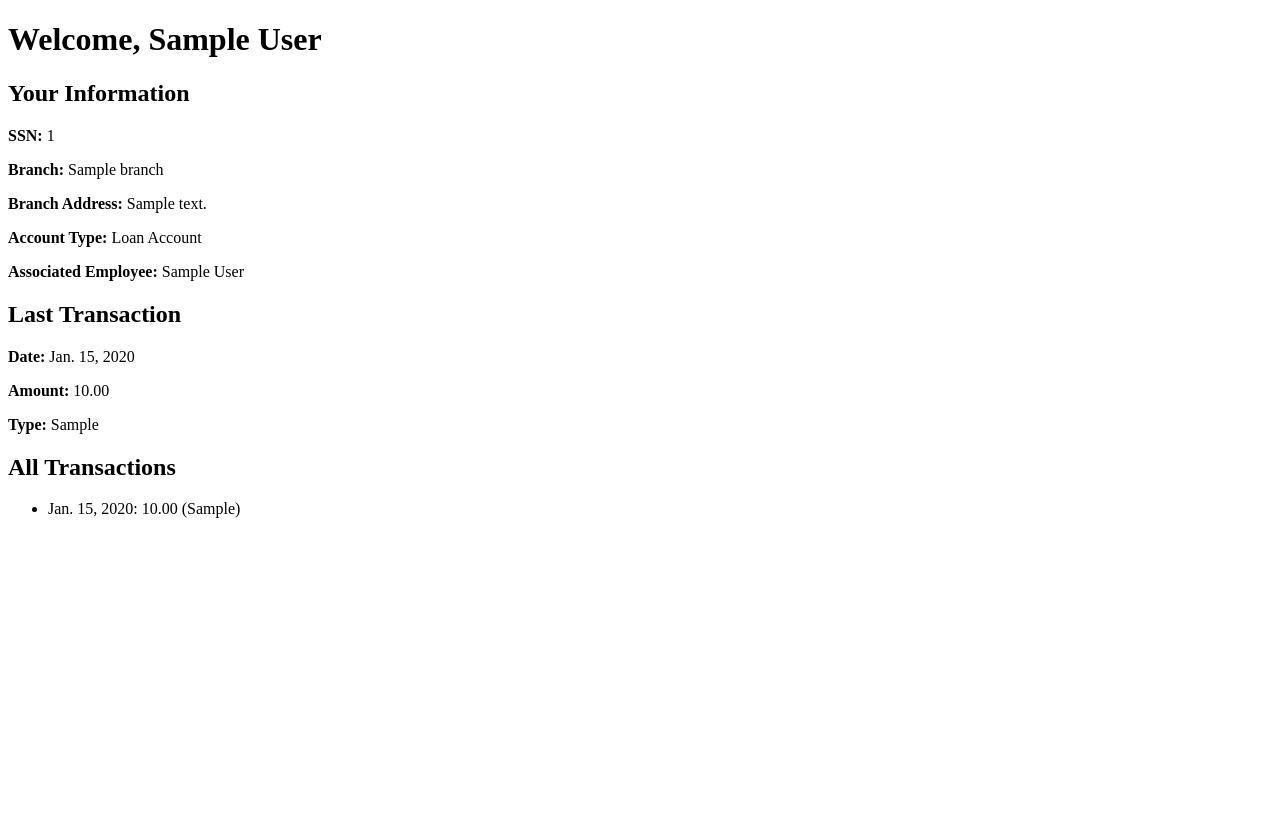
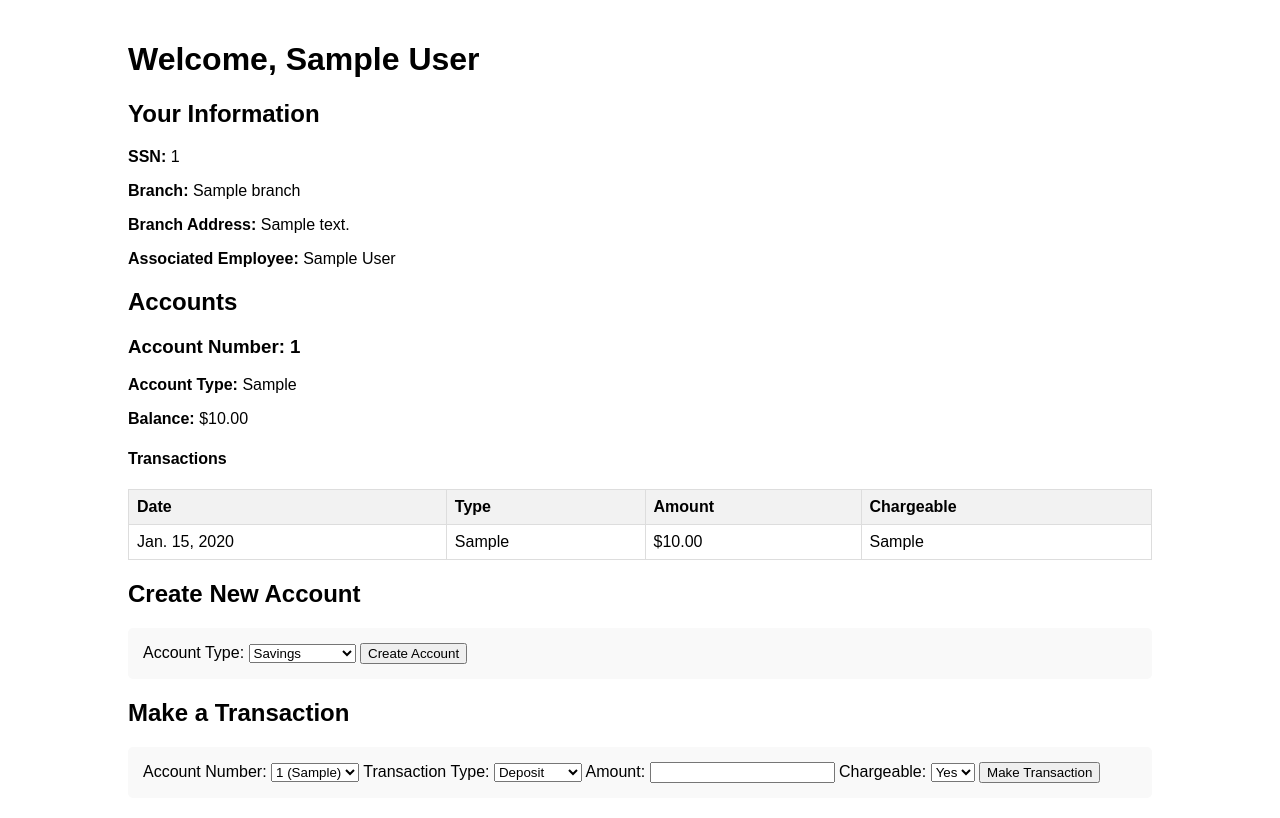
Before and after one commit to yshah0910/Proj-Bank, a Django app: page /customer/1/ in a window 1280 px wide. Before the commit the page ends 518 px from the top, so only its background shows below. Run offline with Django 5.2, Linux system fonts and the light colour scheme; tables that the repository leaves empty hold one stand-in row (values such as "Sample post").

Commit message:
Create accounts and transactions

```diff
--- a/bank/bank/bankk/views.py
+++ b/bank/bank/bankk/views.py
@@ -7,6 +7,8 @@ from django.http import HttpResponseRedirect
 from django.db.models import Q
 from django.db import transaction
 import random
+from django.utils import timezone
+from decimal import Decimal  # Ensure Decimal is imported
 
 
 
@@ -147,14 +149,21 @@ def signup_view(request):
                 )
 
                 # Generate a random account number
-                account_no = random.randint(1000000000, 9999999999)
+                next_account_no = get_next_account_no()
 
                 # Create the Account record
-                Account.objects.create(
-                    account_no=account_no,
+                account = Account.objects.create(
+                    account_no=next_account_no,
                     balance=0.0,  # Default initial balance
                     branch_id=branch_id,
                     acc_type=account_type
+                )
+
+                # Create the CustomerAccount record
+                CustomerAccount.objects.create(
+                    ssn=customer,
+                    account_no=account,
+                    last_access_date=timezone.now()
                 )
 
             return redirect('login_view')
@@ -168,52 +177,141 @@ def signup_view(request):
     branches = Branch.objects.all()
     return render(request, 'login.html', {'branches': branches})
 
+def get_next_account_no():
+    last_account = Account.objects.all().order_by('account_no').last()
+    if not last_account:
+        return 1000000000
+    return last_account.account_no + 1
+
+def get_next_trans_code():
+    last_transaction = Transaction.objects.all().order_by('trans_code').last()
+    if not last_transaction:
+        return 100000
+    return last_transaction.trans_code + 1
+
 def customer_dashboard(request, ssn):
     print(f"Loading dashboard for customer SSN: {ssn}")
 
     # Fetch customer details
     customer = get_object_or_404(Customer, ssn=ssn)
 
-    # Fetch last transaction
-    last_transaction = (
-        Transaction.objects.filter(account_no__customeraccount__ssn=customer)
-        .order_by('-trans_date')
-        .first()
-    )
-
-    # Branch address
     branch_address = customer.branch.address if customer.branch else "No branch assigned"
 
-    # Determine account type based on related account
-    account = CustomerAccount.objects.filter(ssn=customer).first()
-    account_type = None
-    if account:
-        if Loan.objects.filter(account_no=account.account_no).exists():
-            account_type = "Loan Account"
-        elif Savings.objects.filter(account_no=account.account_no).exists():
-            account_type = "Savings Account"
-        elif Checking.objects.filter(account_no=account.account_no).exists():
-            account_type = "Checking Account"
-        else:
-            account_type = "Unknown Account Type"
-
-    # Associated employee
     associated_employee = customer.e_ssn.name if customer.e_ssn else "No assigned employee"
 
-    # Fetch all transactions
-    transactions = Transaction.objects.filter(account_no__customeraccount__ssn=customer)
+    customer_accounts = CustomerAccount.objects.filter(ssn=customer.ssn)
+    account_details = []
 
-    # Context for template
+    for customer_account in customer_accounts:
+        try:
+            # Correctly fetch the Account object using the account_no
+            acc = Account.objects.get(account_no=customer_account.account_no.account_no)
+            # Fetch transactions for this account
+            transactions = Transaction.objects.filter(account_no=acc.account_no)
+
+            account_details.append({
+                'account_no': acc.account_no,
+                'acc_type': acc.acc_type,
+                'balance': acc.balance,
+                'transactions': transactions
+            })
+        except Account.DoesNotExist:
+            print(f"Account not found for account number: {customer_account.account_no}")
+
     context = {
         'customer': customer,
-        'last_transaction': last_transaction,
         'branch_address': branch_address,
-        'account_type': account_type,
         'associated_employee': associated_employee,
-        'transactions': transactions,
+        'accounts': account_details,
     }
 
+    if request.method == 'POST':
+        if 'create_account' in request.POST:
+            account_type = request.POST.get('account_type')
+            if account_type:
+                try:
+                    with transaction.atomic():
+                        # Generate next account number
+                        account_no = get_next_account_no()
+
+                        # Create new Account
+                        new_account = Account.objects.create(
+                            account_no=account_no,
+                            balance=0.0,
+                            branch_id=customer.branch_id,
+                            acc_type=account_type
+                        )
+
+                        # Create CustomerAccount linking
+                        CustomerAccount.objects.create(
+                            ssn=customer,
+                            account_no=new_account,  # Pass the Account instance
+                            last_access_date=timezone.now()
+                        )
+
+                        return redirect('customer_dashboard', ssn=customer.ssn)
+
+                except Exception as e:
+                    context['error'] = f'Error creating account: {str(e)}'
+                    print(f"Account creation error: {e}")
+
+        elif 'make_transaction' in request.POST:
+            account_no = request.POST.get('account_no')
+            trans_type = request.POST.get('trans_type')
+            amount = request.POST.get('amount')
+            chargeable = request.POST.get('chargeable')  # Get chargeable field value as "Yes" or "No"
+            print("Chargeable:", chargeable)
+
+            try:
+                amount = Decimal(amount)  # Convert amount to Decimal
+                account_no = int(account_no)
+
+                with transaction.atomic():
+                    # Fetch the Account instance
+                    account = Account.objects.get(account_no=account_no)
+
+                    # Generate next transaction code
+                    trans_code = get_next_trans_code()
+
+                    # Create Transaction
+                    trans = Transaction.objects.create(
+                        trans_code=trans_code,
+                        trans_date=timezone.now().date(),
+                        hour=timezone.now().hour,  # Assign only the hour part
+                        trans_type=trans_type,
+                        amount=amount,
+                        chargeable=chargeable,
+                        account_no=account  # Pass the Account instance
+                    )
+
+                    # Update Account Balance
+                    if trans_type.lower() == 'deposit':
+                        account.balance += amount
+                    elif trans_type.lower() == 'withdrawal':
+                        if account.balance >= amount:
+                            account.balance -= amount
+                        else:
+                            raise ValueError("Insufficient funds")
+                    elif trans_type.lower() == 'payment':
+                        if account.balance >= amount:
+                            account.balance -= amount
+                        else:
+                            raise ValueError("Insufficient funds")
+                    elif trans_type.lower() == 'transfer':
+                        if account.balance >= amount:
+                            account.balance -= amount
+                        else:
+                            raise ValueError("Insufficient funds")
+                    account.save()
+
+                    return redirect('customer_dashboard', ssn=customer.ssn)
+
+            except Exception as e:
+                context['error'] = f'Transaction error: {str(e)}'
+                print(f"Transaction error: {e}")
+
     return render(request, 'customer_dashboard.html', context)
+
 
 def employee_dashboard(request, ssn):
     # Fetch employee details
--- a/bank/templates/customer_dashboard.html
+++ b/bank/templates/customer_dashboard.html
@@ -2,9 +2,23 @@
 <html>
 <head>
     <title>Customer Dashboard</title>
+    <style>
+        body { font-family: Arial, sans-serif; max-width: 80%; margin: 0 auto; padding: 20px; }
+        table { width: 100%; border-collapse: collapse; margin-bottom: 20px; }
+        th, td { border: 1px solid #ddd; padding: 8px; text-align: left; }
+        th { background-color: #f2f2f2; }
+        form { background-color: #f9f9f9; padding: 15px; border-radius: 5px; }
+        .error { color: red; }
+    </style>
 </head>
 <body>
     <h1>Welcome, {{ customer.name }}</h1>
+
+    {% if error %}
+    <div class="error">
+        <p>{{ error }}</p>
+    </div>
+    {% endif %}
 
     <h2>Your Information</h2>
     <p><strong>SSN:</strong> {{ customer.ssn }}</p>
@@ -16,25 +30,84 @@
         {% endif %}
     </p>
     <p><strong>Branch Address:</strong> {{ branch_address }}</p>
-    <p><strong>Account Type:</strong> {{ account_type }}</p>
     <p><strong>Associated Employee:</strong> {{ associated_employee }}</p>
 
-    <h2>Last Transaction</h2>
-    {% if last_transaction %}
-        <p><strong>Date:</strong> {{ last_transaction.trans_date }}</p>
-        <p><strong>Amount:</strong> {{ last_transaction.amount }}</p>
-        <p><strong>Type:</strong> {{ last_transaction.trans_type }}</p>
+    <h2>Accounts</h2>
+    {% if accounts %}
+        {% for account in accounts %}
+        <div>
+            <h3>Account Number: {{ account.account_no }}</h3>
+            <p><strong>Account Type:</strong> {{ account.acc_type }}</p>
+            <p><strong>Balance:</strong> ${{ account.balance|floatformat:2 }}</p>
+
+            <h4>Transactions</h4>
+            {% if account.transactions %}
+                <table>
+                    <thead>
+                        <tr>
+                            <th>Date</th>
+                            <th>Type</th>
+                            <th>Amount</th>
+                            <th>Chargeable</th>
+                        </tr>
+                    </thead>
+                    <tbody>
+                        {% for transaction in account.transactions %}
+                        <tr>
+                            <td>{{ transaction.trans_date }}</td>
+                            <td>{{ transaction.trans_type }}</td>
+                            <td>${{ transaction.amount|floatformat:2 }}</td>
+                            <td>{{ transaction.chargeable }}</td>
+                        </tr>
+                        {% endfor %}
+                    </tbody>
+                </table>
+            {% else %}
+                <p>No transactions available.</p>
+            {% endif %}
+        </div>
+        {% endfor %}
     {% else %}
-        <p>No transactions found.</p>
+        <p>No accounts found.</p>
     {% endif %}
 
-    <h2>All Transactions</h2>
-    <ul>
-        {% for transaction in transactions %}
-            <li>{{ transaction.trans_date }}: {{ transaction.amount }} ({{ transaction.trans_type }})</li>
-        {% empty %}
-            <li>No transactions available.</li>
-        {% endfor %}
-    </ul>
+    <h2>Create New Account</h2>
+    <form method="post">
+        {% csrf_token %}
+        <label for="account_type">Account Type:</label>
+        <select name="account_type" id="account_type" required>
+            <option value="Savings">Savings</option>
+            <option value="Checking">Checking</option>
+            <option value="Loan">Loan</option>
+            <option value="Money Market">Money Market</option>
+        </select>
+        <button type="submit" name="create_account">Create Account</button>
+    </form>
+
+    <h2>Make a Transaction</h2>
+    <form method="post">
+        {% csrf_token %}
+        <label for="account_no">Account Number:</label>
+        <select name="account_no" id="account_no" required>
+            {% for account in accounts %}
+                <option value="{{ account.account_no }}">{{ account.account_no }} ({{ account.acc_type }})</option>
+            {% endfor %}
+        </select>
+        <label for="trans_type">Transaction Type:</label>
+        <select name="trans_type" id="trans_type" required>
+            <option value="Deposit">Deposit</option>
+            <option value="Withdrawal">Withdrawal</option>
+            <option value="Transfer">Transfer</option>
+            <option value="Payment">Payment</option>
+        </select>
+        <label for="amount">Amount:</label>
+        <input type="number" id="amount" name="amount" step="0.01" min="0.01" required>
+        <label for="chargeable">Chargeable:</label>
+        <select name="chargeable" id="chargeable" required>
+            <option value="Yes">Yes</option>
+            <option value="No">No</option>
+        </select>
+        <button type="submit" name="make_transaction">Make Transaction</button>
+    </form>
 </body>
 </html>
```
